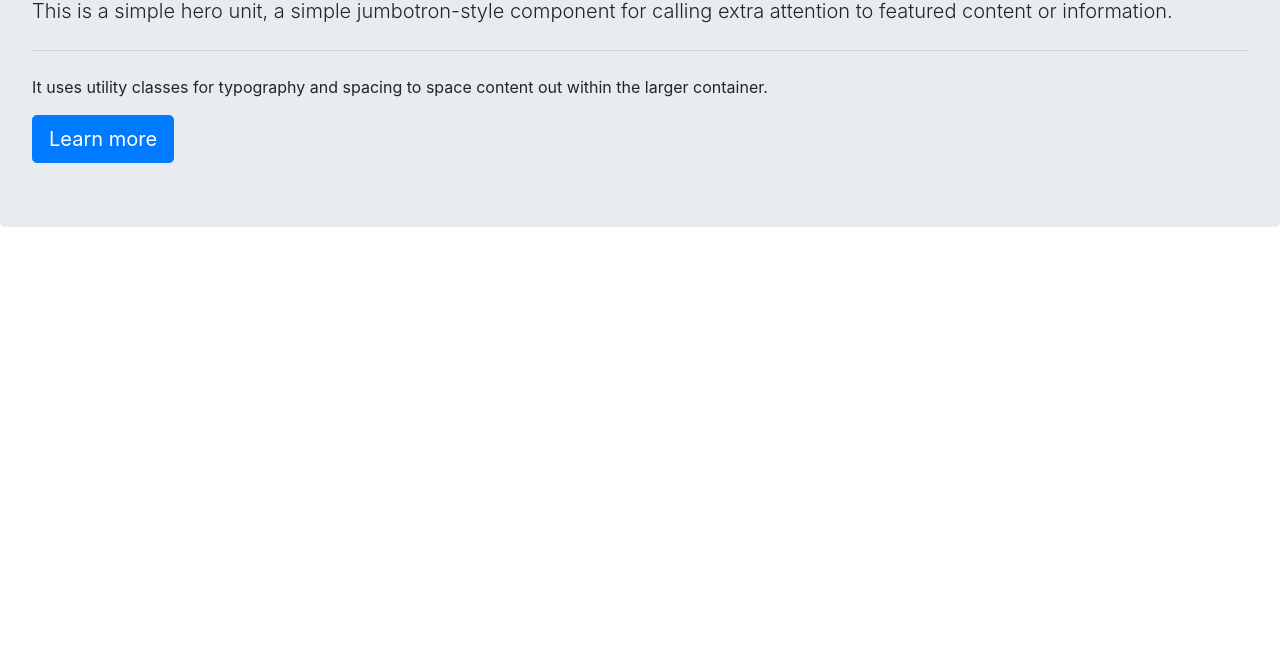
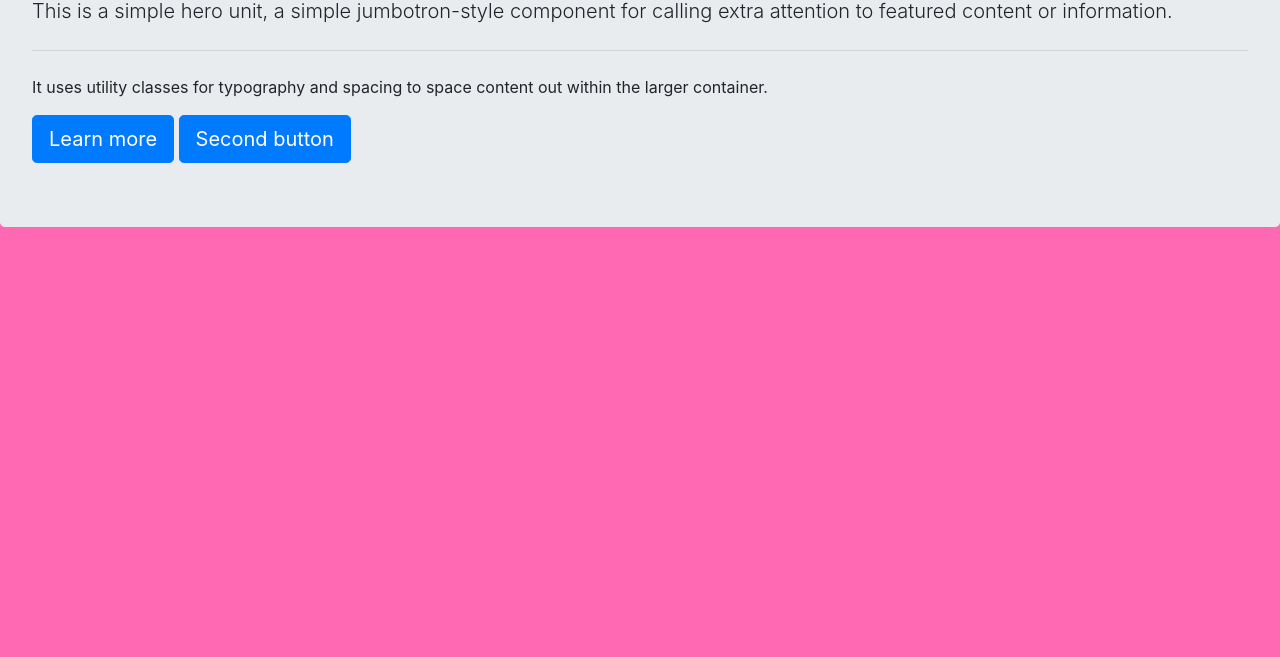
Before and after one commit to btconroy/practice_test, a website: page index.html in a window 1280 px wide. Shown: the part 143-800 px from the top of the page. Drawn offline with nearby package versions, Linux system fonts and the light colour scheme.

Commit message:
ADD HOTPINLK BG

```diff
--- a/index.html
+++ b/index.html
@@ -6,6 +6,7 @@
   <meta http-equiv="X-UA-Compatible" content="ie=edge">
   <title>Document</title>
   <link rel="stylesheet" href="https://stackpath.bootstrapcdn.com/bootstrap/4.1.0/css/bootstrap.min.css" integrity="sha384-9gVQ4dYFwwWSjIDZnLEWnxCjeSWFphJiwGPXr1jddIhOegiu1FwO5qRGvFXOdJZ4" crossorigin="anonymous">
+  <link rel="stylesheet" href="styles.css">
 </head>
 <body>
   <div class="jumbotron">
@@ -14,6 +15,8 @@
   <hr class="my-4">
   <p>It uses utility classes for typography and spacing to space content out within the larger container.</p>
   <a class="btn btn-primary btn-lg" href="#" role="button">Learn more</a>
+  <a class="btn btn-primary btn-lg" href="#" role="button">Second button</a>
+
 </div>
   <script src="https://code.jquery.com/jquery-3.3.1.slim.min.js" integrity="sha384-q8i/X+965DzO0rT7abK41JStQIAqVgRVzpbzo5smXKp4YfRvH+8abtTE1Pi6jizo" crossorigin="anonymous"></script>
   <script src="https://cdnjs.cloudflare.com/ajax/libs/popper.js/1.14.0/umd/popper.min.js" integrity="sha384-cs/chFZiN24E4KMATLdqdvsezGxaGsi4hLGOzlXwp5UZB1LY//20VyM2taTB4QvJ" crossorigin="anonymous"></script>
--- /dev/null
+++ b/styles.css
@@ -0,0 +1,3 @@
+body {
+    background-color: hotpink;
+}
```
